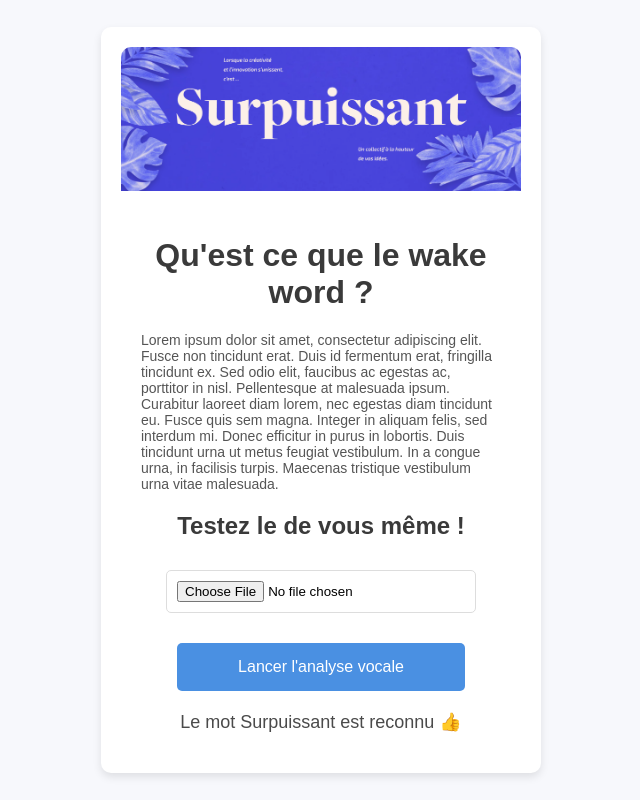
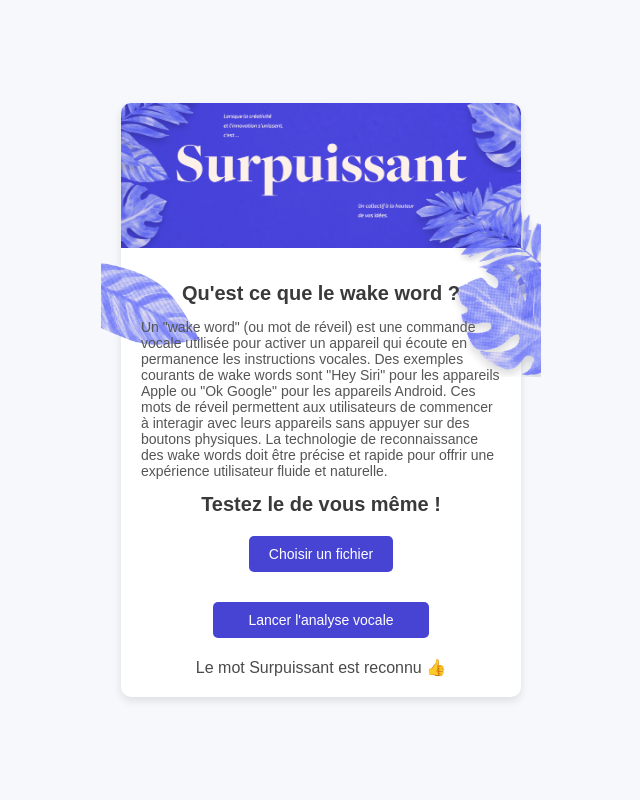
Before and after one commit to KeyRoZ73210/kws-js, a website: page index.html in a window 1280 px wide. Shown: the whole page, without its empty margins (319-959 px from the left). Drawn offline with Linux system fonts and the light colour scheme.

Commit message:
build: ajout d'image et modif du css

```diff
--- a/index.html
+++ b/index.html
@@ -8,22 +8,30 @@
   <body>
     <div class="container">
       <div class="header">
-        <img src="images/image.png" alt="Surpuissant Header" />
+        <img src="images/background.png" alt="Surpuissant Header" />
+      </div>
+      <div class="leaves">
+        <img src="images/leaf_1.png" alt="Leaf 1" class="leaf leaf1" />
+        <img src="images/leaf_2.png" alt="Leaf 2" class="leaf leaf2" />
+        <img src="images/leaf_3.png" alt="Leaf 3" class="leaf leaf3" />
       </div>
       <div class="content">
         <h1>Qu'est ce que le wake word ?</h1>
         <p>
-          Lorem ipsum dolor sit amet, consectetur adipiscing elit. Fusce non
-          tincidunt erat. Duis id fermentum erat, fringilla tincidunt ex. Sed
-          odio elit, faucibus ac egestas ac, porttitor in nisl. Pellentesque at
-          malesuada ipsum. Curabitur laoreet diam lorem, nec egestas diam
-          tincidunt eu. Fusce quis sem magna. Integer in aliquam felis, sed
-          interdum mi. Donec efficitur in purus in lobortis. Duis tincidunt urna
-          ut metus feugiat vestibulum. In a congue urna, in facilisis turpis.
-          Maecenas tristique vestibulum urna vitae malesuada.
+          Un "wake word" (ou mot de réveil) est une commande vocale utilisée
+          pour activer un appareil qui écoute en permanence les instructions
+          vocales. Des exemples courants de wake words sont "Hey Siri" pour les
+          appareils Apple ou "Ok Google" pour les appareils Android. Ces mots de
+          réveil permettent aux utilisateurs de commencer à interagir avec leurs
+          appareils sans appuyer sur des boutons physiques. La technologie de
+          reconnaissance des wake words doit être précise et rapide pour offrir
+          une expérience utilisateur fluide et naturelle.
         </p>
         <h2>Testez le de vous même !</h2>
         <div class="input-container">
+          <label for="audioUpload" class="custom-file-upload"
+            >Choisir un fichier</label
+          >
           <input type="file" id="audioUpload" accept=".wav" />
         </div>
         <button onclick="loadAndPredict()">Lancer l'analyse vocale</button>
--- a/style.css
+++ b/style.css
@@ -13,9 +13,11 @@ body {
   background-color: white;
   border-radius: 10px;
   box-shadow: 0 4px 8px rgba(0, 0, 0, 0.1);
-  padding: 20px;
+  padding: 0;
   max-width: 400px;
   width: 100%;
+  position: relative;
+  z-index: 1;
 }
 
 .header img {
@@ -24,13 +26,53 @@ body {
   border-top-right-radius: 10px;
 }
 
+.leaves {
+  position: absolute;
+  width: 100%;
+  height: 0;
+  top: 0;
+  left: 0;
+  right: 0;
+  display: flex;
+  justify-content: space-between;
+  pointer-events: none;
+  z-index: 0;
+}
+
+.leaf {
+  position: absolute;
+  width: 100px;
+  opacity: 0.8;
+}
+
+.leaf1 {
+  top: 100px;
+  left: -20px;
+}
+
+.leaf2 {
+  top: 100px;
+  right: -20px;
+  transform: rotateY(180deg);
+}
+
+.leaf3 {
+  top: 140px;
+  right: -20px;
+  transform: rotateY(180deg);
+}
+
 .content {
   padding: 20px;
+  position: relative;
+  z-index: 1;
 }
 
 h1,
 h2 {
   color: #3a3a3a;
+  font-size: 20px;
+  margin: 10px 0;
 }
 
 p {
@@ -44,30 +86,38 @@ p {
 }
 
 input[type="file"] {
-  width: 80%;
-  padding: 10px;
-  margin: 10px 0;
+  display: none;
+}
+
+.custom-file-upload {
+  display: inline-block;
+  padding: 10px 20px;
+  cursor: pointer;
+  background-color: rgb(71, 68, 211);
+  color: white;
   border-radius: 5px;
-  border: 1px solid #ddd;
+  border: none;
+  font-size: 14px;
 }
 
 button {
-  background-color: #4a90e2;
+  background-color: rgb(71, 68, 211);
   color: white;
-  padding: 15px 20px;
+  padding: 10px 15px;
   border: none;
   border-radius: 5px;
   cursor: pointer;
-  font-size: 16px;
-  width: 80%;
+  font-size: 14px;
+  width: 60%;
+  margin-top: 10px;
 }
 
 button:hover {
-  background-color: #357ab8;
+  background-color: rgb(49, 48, 153);
 }
 
 .prediction-output {
   margin-top: 20px;
-  font-size: 18px;
+  font-size: 16px;
   color: #4a4a4a;
 }
```
Also changed, not shown: Images/background.png (renamed from Images/image.png), Images/leaf_1.png (added), Images/leaf_2.png (added), Images/leaf_3.png (added).
